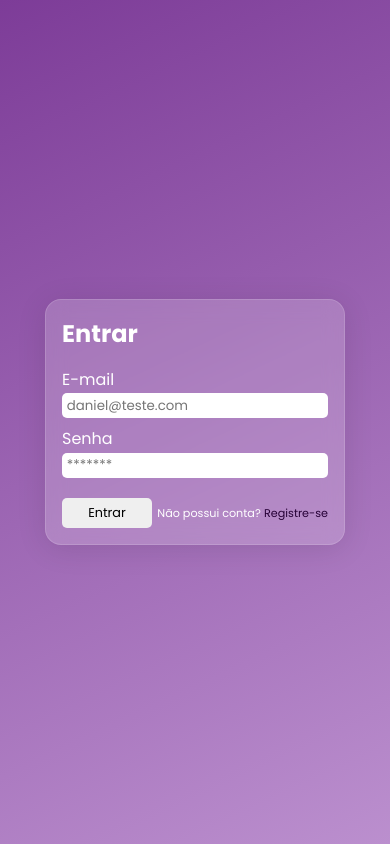
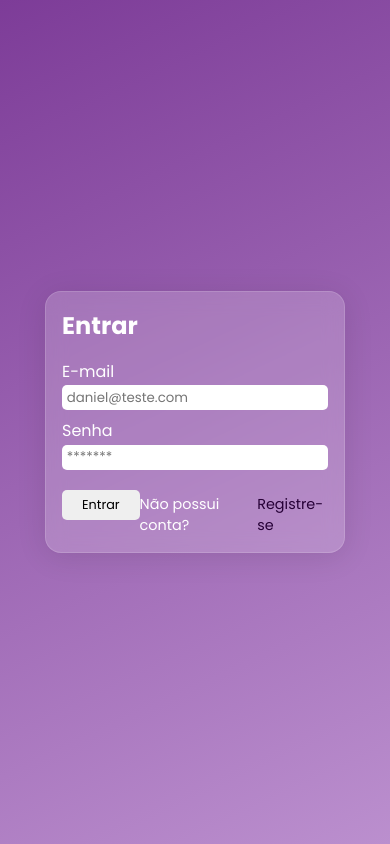
Before and after one commit to DannielSouza/ProgFinance_fullstack, a React (Create React App) app in the folder client/: page / in a window 390 px wide. Built offline with nearby package versions, Linux system fonts and the light colour scheme.

Commit message:
Update RegisterAndLogin.module.css

```diff
--- a/client/src/Components/styles/RegisterAndLogin.module.css
+++ b/client/src/Components/styles/RegisterAndLogin.module.css
@@ -74,6 +74,19 @@
     width: 90px;
     font-size: .8rem;
   }
+
+  .footerDiv p{
+    display: flex;
+    font-size: .7rem;
+    align-items: center;
+    color: white;
+  }
+
+  .footerDiv span{
+    margin-left: .2rem;
+    font-size: .7rem;
+    color: #260036;
+  }
 }
 
 
@@ -86,13 +99,14 @@
 
 .footerDiv p{
   display: flex;
-  font-size: .7rem;
+  font-size: .9rem;
   align-items: center;
   color: white;
 }
 
 .footerDiv span{
   margin-left: .2rem;
-  font-size: .7rem;
+  font-size: .9rem;
   color: #260036;
+  cursor: pointer;
 }
```
